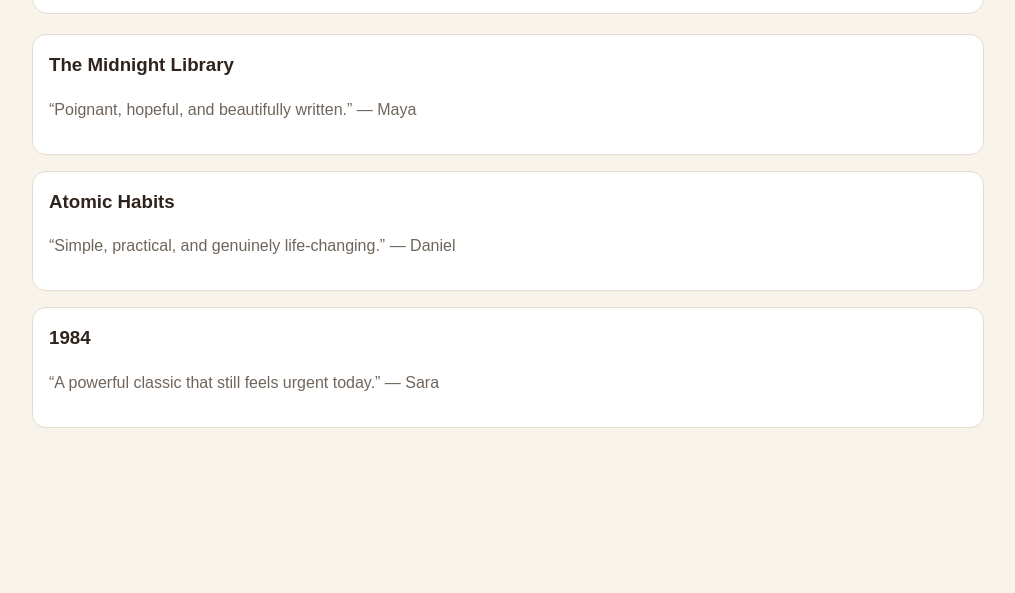
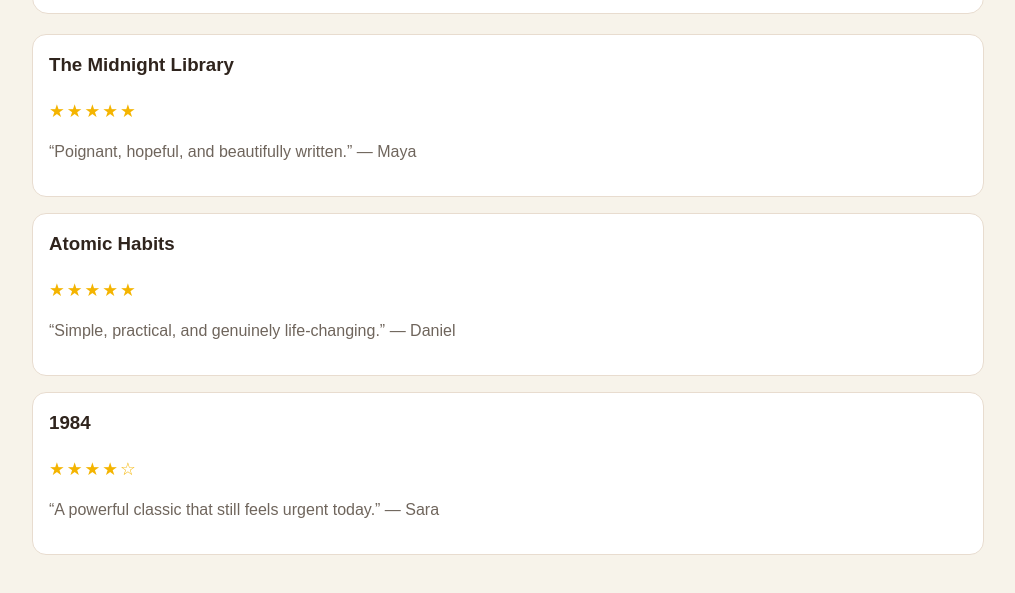
Before and after one commit to yashaswini-1006/bookstore, a plain HTML site: page reviews.html in a window 1280 px wide. Shown: the part 183-776 px from the top of the page, without its empty margins (132-1147 px from the left). Drawn offline with Linux system fonts and the light colour scheme.

Commit message:
Add star ratings in review page

```diff
--- a/reviews.html
+++ b/reviews.html
@@ -48,6 +48,12 @@
     .card { background: var(--panel); border: 1px solid var(--border); border-radius: 14px; padding: 16px; }
     .card h3 { margin-top: 0; }
     .card p { color: var(--muted); }
+    .stars {
+      color: #f4b400;
+      font-size: 1.1rem;
+      letter-spacing: 2px;
+      margin: 6px 0 8px;
+    }
   </style>
 </head>
 <body>
@@ -65,9 +71,21 @@
     </header>
 
     <section class="cards">
-      <div class="card"><h3>The Midnight Library</h3><p>“Poignant, hopeful, and beautifully written.” — Maya</p></div>
-      <div class="card"><h3>Atomic Habits</h3><p>“Simple, practical, and genuinely life-changing.” — Daniel</p></div>
-      <div class="card"><h3>1984</h3><p>“A powerful classic that still feels urgent today.” — Sara</p></div>
+      <div class="card">
+        <h3>The Midnight Library</h3>
+        <div class="stars">★★★★★</div>
+        <p>“Poignant, hopeful, and beautifully written.” — Maya</p>
+      </div>
+      <div class="card">
+        <h3>Atomic Habits</h3>
+        <div class="stars">★★★★★</div>
+        <p>“Simple, practical, and genuinely life-changing.” — Daniel</p>
+      </div>
+      <div class="card">
+        <h3>1984</h3>
+        <div class="stars">★★★★☆</div>
+        <p>“A powerful classic that still feels urgent today.” — Sara</p>
+      </div>
     </section>
   </div>
 
```
